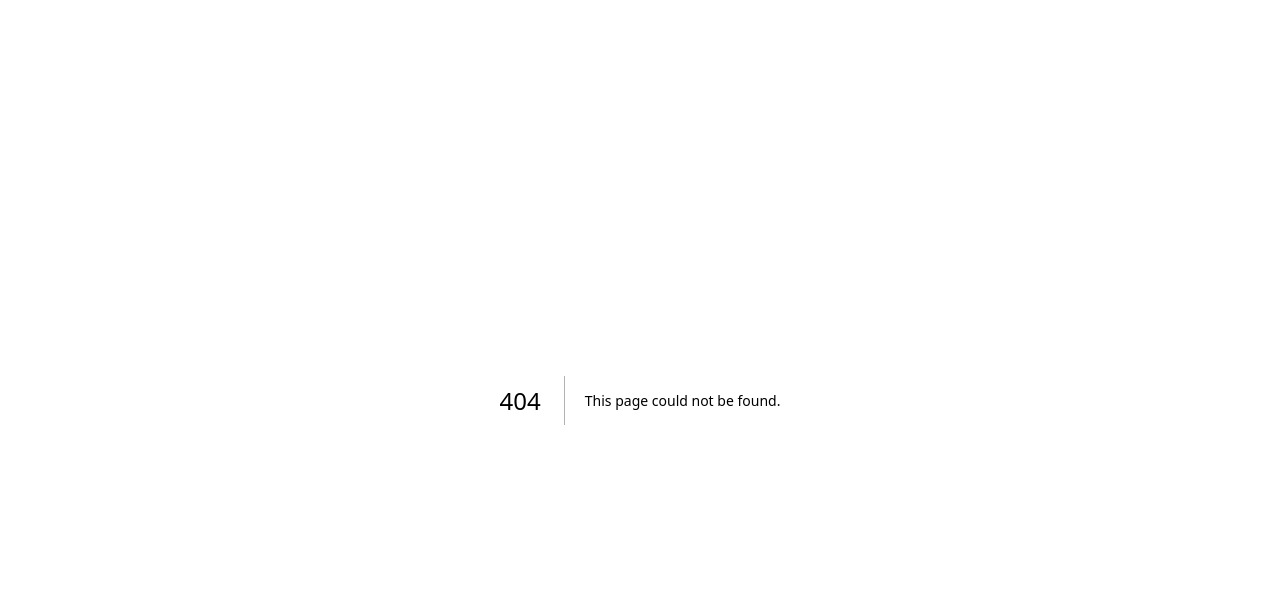
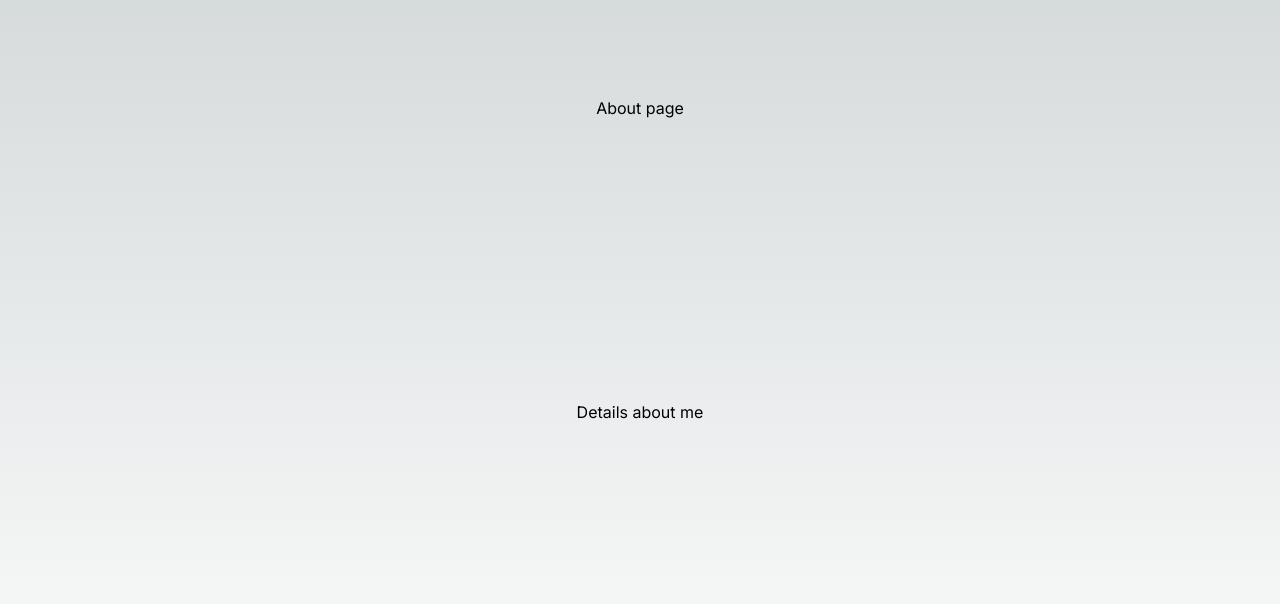
Before and after one commit to Kratak/blog-next-vercel, a Next.js app: page /about in a window 1280 px wide. Before the commit this address had no page. Shown: the top 604 px of the page. Built offline with nearby package versions, Linux system fonts and the light colour scheme.

Commit message:
feat(about page): init
add dummy about page

```diff
--- /dev/null
+++ b/src/app/about/layout.tsx
@@ -0,0 +1,21 @@
+import type { Metadata } from 'next'
+import { Inter } from 'next/font/google'
+
+const inter = Inter({ subsets: ['latin'] })
+
+export const metadata: Metadata = {
+  title: 'Create Next App',
+  description: 'Generated by create next app',
+}
+
+export default function RootLayout({
+  children,
+}: {
+  children: React.ReactNode
+}) {
+  return (
+    <html lang="en">
+      <body className={inter.className}>{children}</body>
+    </html>
+  )
+}
--- /dev/null
+++ b/src/app/about/page.tsx
@@ -0,0 +1,11 @@
+import Image from 'next/image'
+
+export default function Home() {
+  return (
+    <main className="flex min-h-screen flex-col items-center justify-between p-24">
+      <h1>About page</h1>
+      <div>Details about me</div>
+        <div/>
+    </main>
+  )
+}
```
